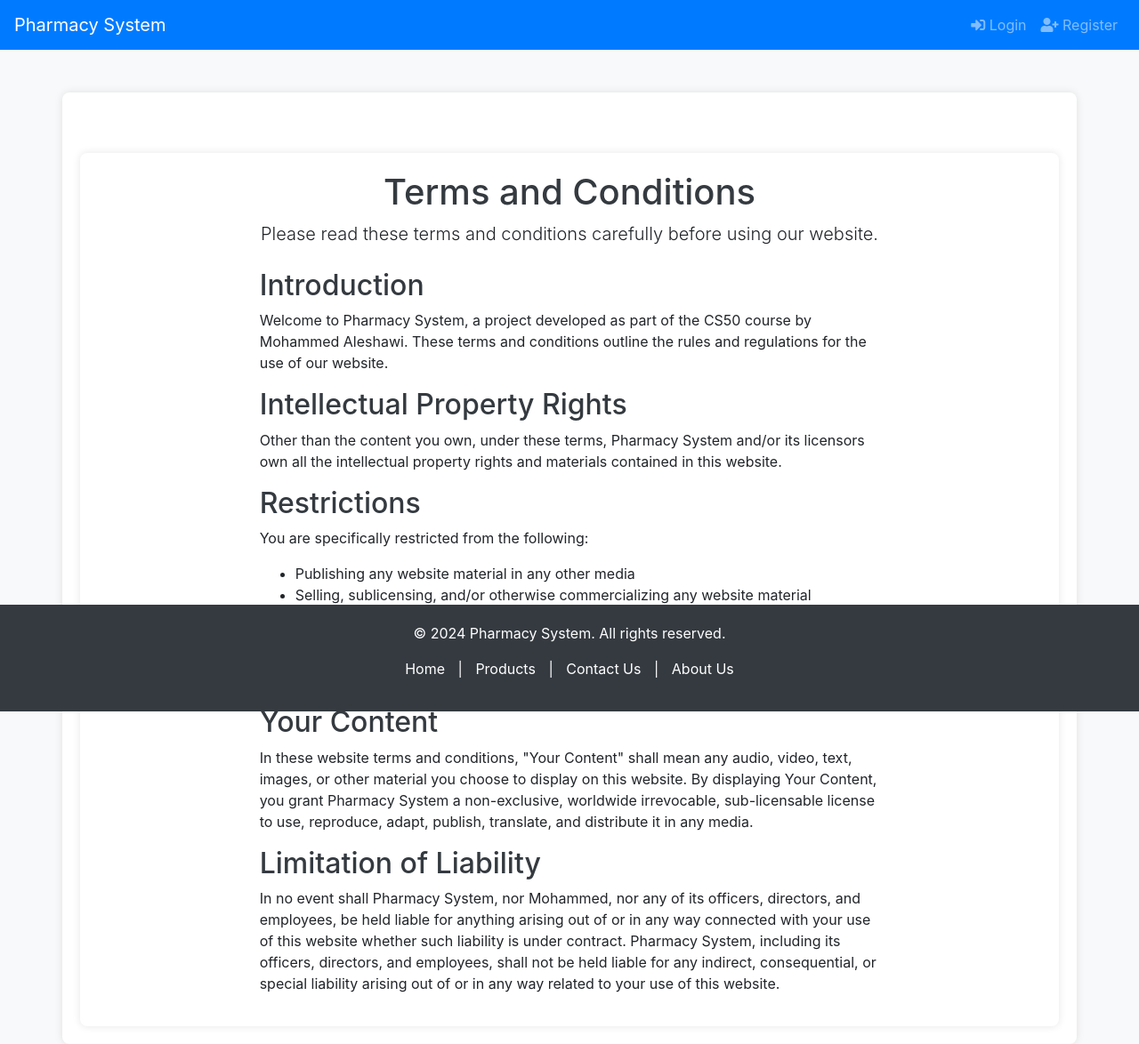
After one commit to meshawi/Pharmacy-Management-System, a Flask app: page /terms_and_conditions in a window 1280 px wide. The commit adds this page. Shown: the whole page at 89% size. Run offline with Flask 3, Linux system fonts and the light colour scheme; some libraries are stand-ins or nearby versions.

Commit message:
adding pleacholders for the login-reset password forms , adding tearms and conditions and private poloicy

```diff
--- a/app.py
+++ b/app.py
@@ -707,6 +707,13 @@ def contact_us():
 def about_us():
     return render_template('about_us.html')
 
+@app.route('/terms_and_conditions')
+def terms_and_conditions():
+    return render_template('terms_and_conditions.html')
+
+@app.route('/privacy_policy')
+def privacy_policy():
+    return render_template('privacy_policy.html')
 
 if __name__ == '__main__':
     app.run(debug=True)
--- a/templates/login.html
+++ b/templates/login.html
@@ -11,6 +11,7 @@
           class="form-control"
           id="username"
           name="username"
+          placeholder="Enter your username"
           required
         />
       </div>
@@ -21,6 +22,7 @@
           class="form-control"
           id="password"
           name="password"
+          placeholder="Enter your password"
           required
         />
       </div>
--- /dev/null
+++ b/templates/terms_and_conditions.html
@@ -0,0 +1,63 @@
+{% extends "base.html" %} {% block title %}Terms and Conditions{% endblock %} {%
+block content %}
+<div class="container mt-5">
+  <div class="text-center mb-4">
+    <h1>Terms and Conditions</h1>
+    <p class="lead">
+      Please read these terms and conditions carefully before using our website.
+    </p>
+  </div>
+  <div class="row justify-content-center">
+    <div class="col-md-8">
+      <h2>Introduction</h2>
+      <p>
+        Welcome to Pharmacy System, a project developed as part of the CS50
+        course by Mohammed Aleshawi. These terms and conditions outline the
+        rules and regulations for the use of our website.
+      </p>
+      <h2>Intellectual Property Rights</h2>
+      <p>
+        Other than the content you own, under these terms, Pharmacy System
+        and/or its licensors own all the intellectual property rights and
+        materials contained in this website.
+      </p>
+      <h2>Restrictions</h2>
+      <p>You are specifically restricted from the following:</p>
+      <ul>
+        <li>Publishing any website material in any other media</li>
+        <li>
+          Selling, sublicensing, and/or otherwise commercializing any website
+          material
+        </li>
+        <li>Publicly performing and/or showing any website material</li>
+        <li>
+          Using this website in any way that is or may be damaging to this
+          website
+        </li>
+        <li>
+          Using this website in any way that impacts user access to this website
+        </li>
+        <li>Using this website contrary to applicable laws and regulations</li>
+      </ul>
+      <h2>Your Content</h2>
+      <p>
+        In these website terms and conditions, "Your Content" shall mean any
+        audio, video, text, images, or other material you choose to display on
+        this website. By displaying Your Content, you grant Pharmacy System a
+        non-exclusive, worldwide irrevocable, sub-licensable license to use,
+        reproduce, adapt, publish, translate, and distribute it in any media.
+      </p>
+      <h2>Limitation of Liability</h2>
+      <p>
+        In no event shall Pharmacy System, nor Mohammed, nor any of its
+        officers, directors, and employees, be held liable for anything arising
+        out of or in any way connected with your use of this website whether
+        such liability is under contract. Pharmacy System, including its
+        officers, directors, and employees, shall not be held liable for any
+        indirect, consequential, or special liability arising out of or in any
+        way related to your use of this website.
+      </p>
+    </div>
+  </div>
+</div>
+{% endblock %}
```
Also changed, not shown: templates/privacy_policy.html (added, +60 -0 lines), templates/register.html (+12 -6 lines), templates/reset_password.html (+10 -1 lines).
